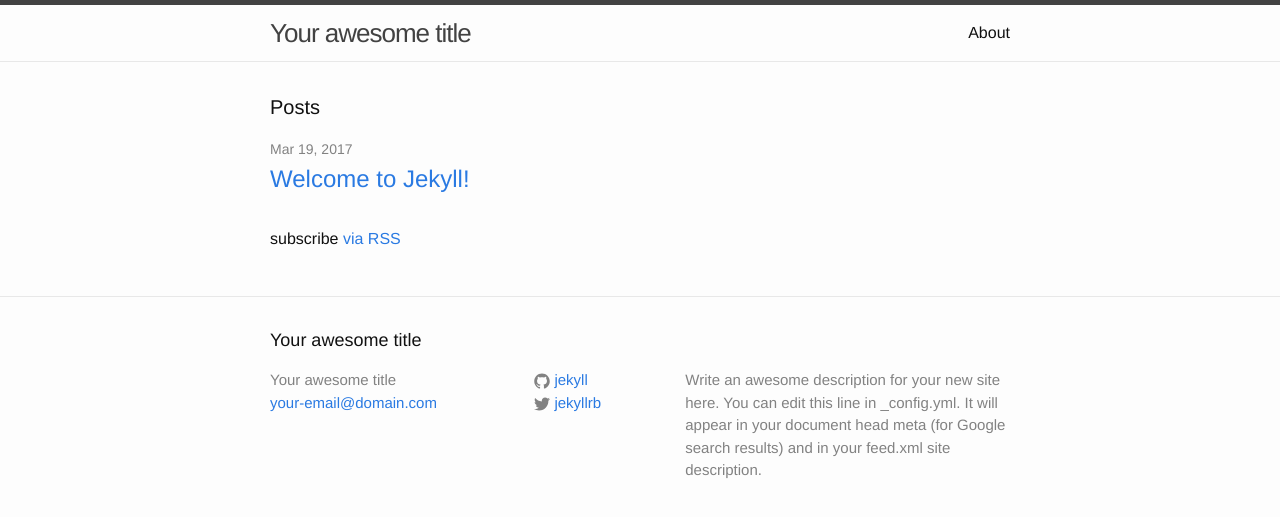
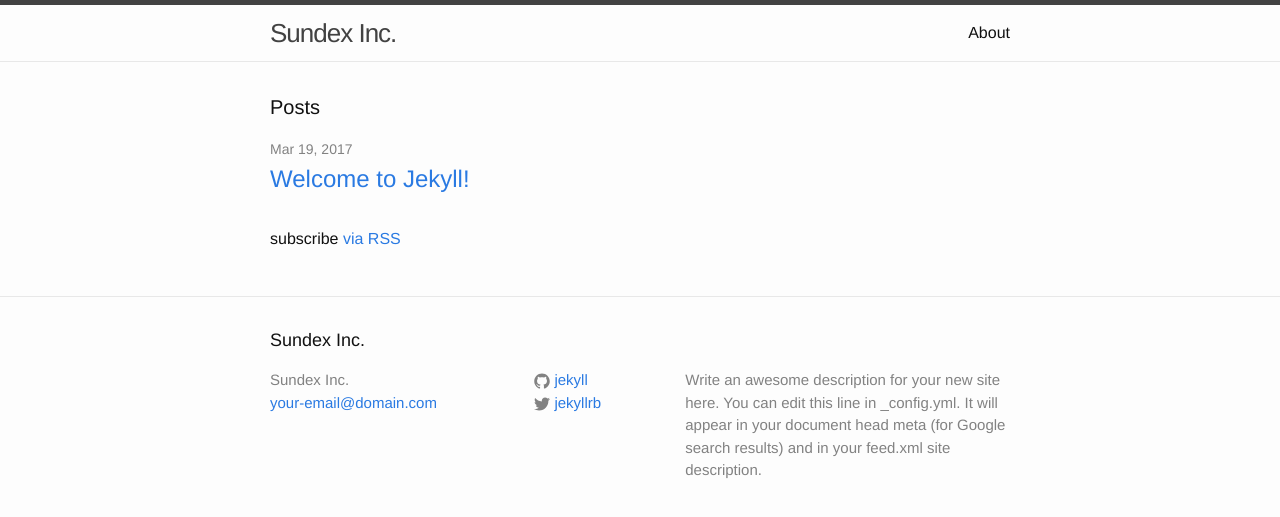
Before and after one commit to infaded/infaded.github.io, a Jekyll site: the page built from index.html, in a window 1280 px wide. Shown: the top 517 px of the page. Built offline with Jekyll 4.4.1, drawn with Linux system fonts in a browser that asks for light colours.

Commit message:
Update _config.yml

```diff
--- a/_config.yml
+++ b/_config.yml
@@ -6,7 +6,7 @@
 # 'jekyll serve'. If you change this file, please restart the server process.
 
 # Site settings
-title: Your awesome title
+title: Sundex Inc.
 email: your-email@domain.com
 description: > # this means to ignore newlines until "baseurl:"
   Write an awesome description for your new site here. You can edit this
```
